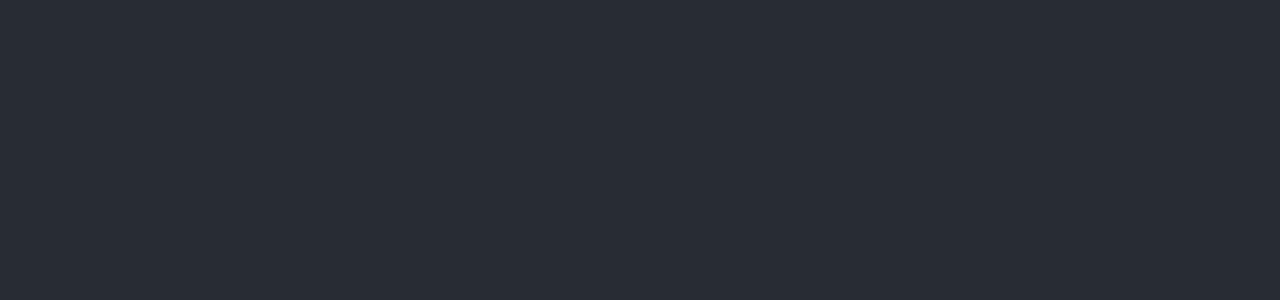
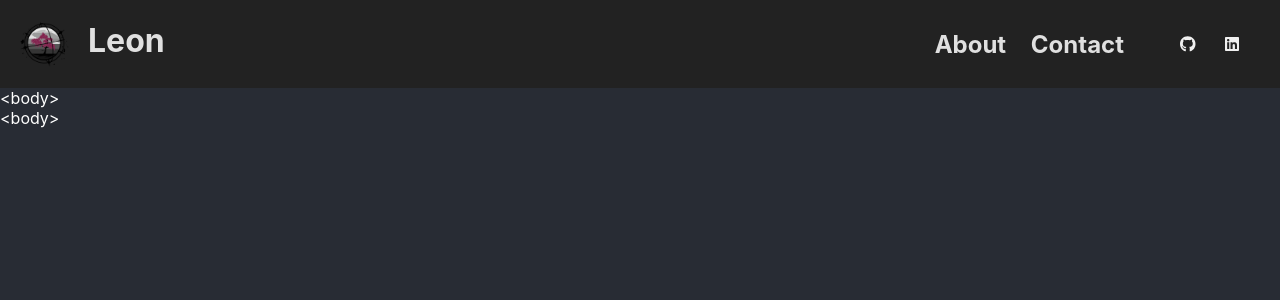
Before and after one commit to Leonic16246/leonic16246.github.io, a React (Create React App) app: page /about in a window 1280 px wide. Before the commit this address had no page. Shown: the top 300 px of the page. Built offline with nearby package versions, Linux system fonts and the light colour scheme.

Commit message:
Added about page

```diff
--- a/src/App.js
+++ b/src/App.js
@@ -2,13 +2,15 @@
 import { Route, Routes } from 'react-router-dom';
 import Layout from './components/Layout/Layout';
 import Home from './components/Home/Home';
+import About from './components/About/About';
 
 export default function App() {
   return (
     <>
     <Routes>
-      <Route path='/' element={<Layout />} >
+      <Route path="/" element={<Layout />} >
         <Route index element={<Home />} />
+        <Route path="about" element={<About />} />
       </Route>
     </Routes>
     </>
--- /dev/null
+++ b/src/components/About/About.js
@@ -0,0 +1,10 @@
+import React from "react";
+import "./About.css"
+
+export default function About() {
+    return (
+        <div className="about-page">
+
+        </div>
+    )
+}
--- a/src/components/Home/Home.js
+++ b/src/components/Home/Home.js
@@ -8,7 +8,7 @@
                 <h2>Hello, </h2>
                 <h3><br />I'm Leon.</h3>
                 <h4>A 3rd year software engineering student.</h4>
-                <h5><br />Welcome.</h5>
+                <h5><br />Welcome to my site</h5>
             </div>
         </div>
     )
--- a/src/components/Navbar/Navbar.js
+++ b/src/components/Navbar/Navbar.js
@@ -16,10 +16,10 @@
             </Link>
 
             <nav>
-                <NavLink exact="true" activeclassname="active" className="int-link" to="/">
+                <NavLink exact="true" activeclassname="active" className="int-link" to="/about">
                     <h1 className="nav-about">About</h1>
                 </NavLink>
-                <NavLink exact="true" activeclassname="active" className="int-link" to="/">
+                <NavLink exact="true" activeclassname="active" className="int-link" to="/contact">
                     <h1 className="nav-contact">Contact</h1>
                 </NavLink>
             </nav>
```
Also changed, not shown: src/components/Home/Home.css (+4 -4 lines), src/components/About/About.css (added).
